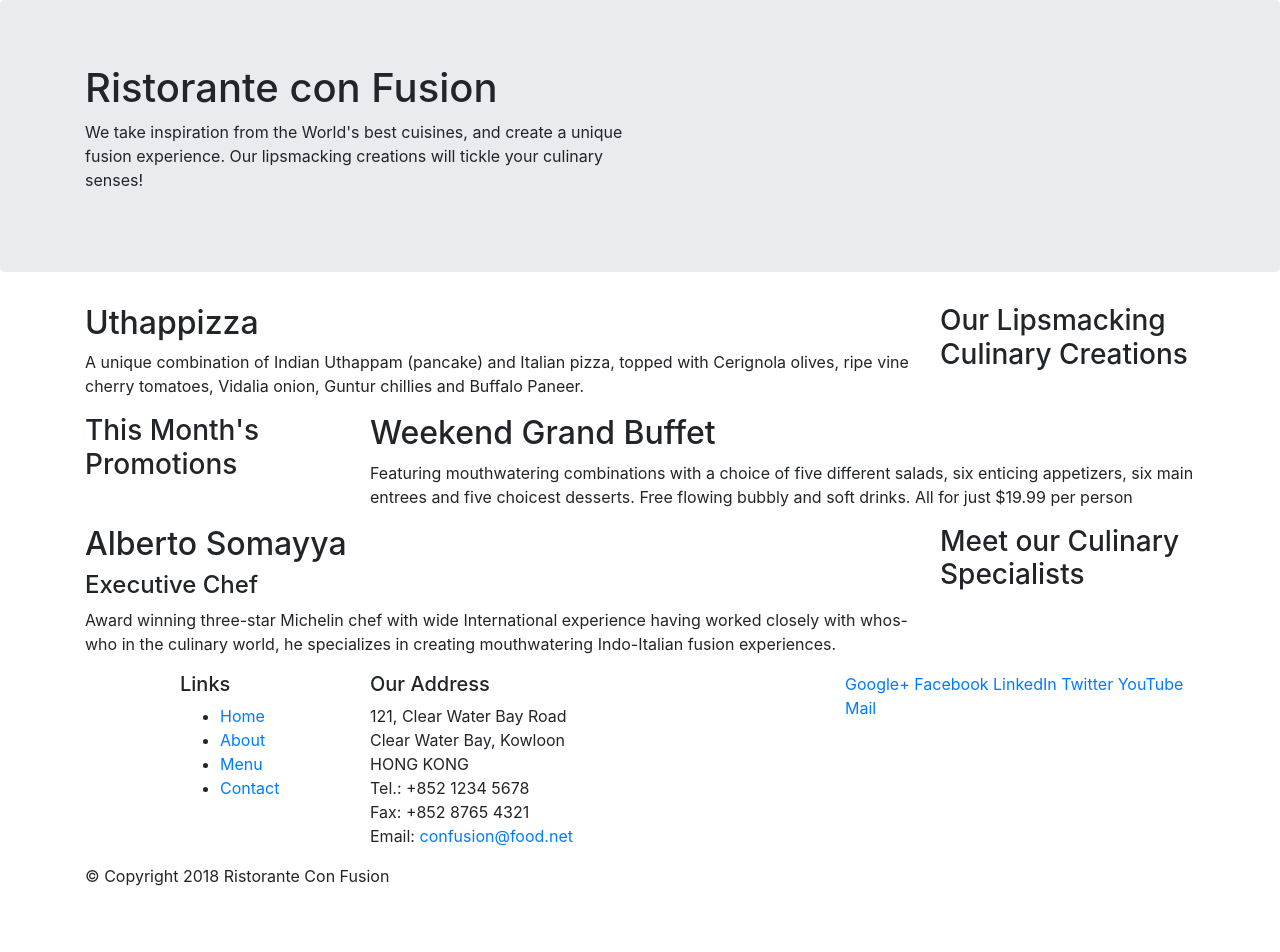
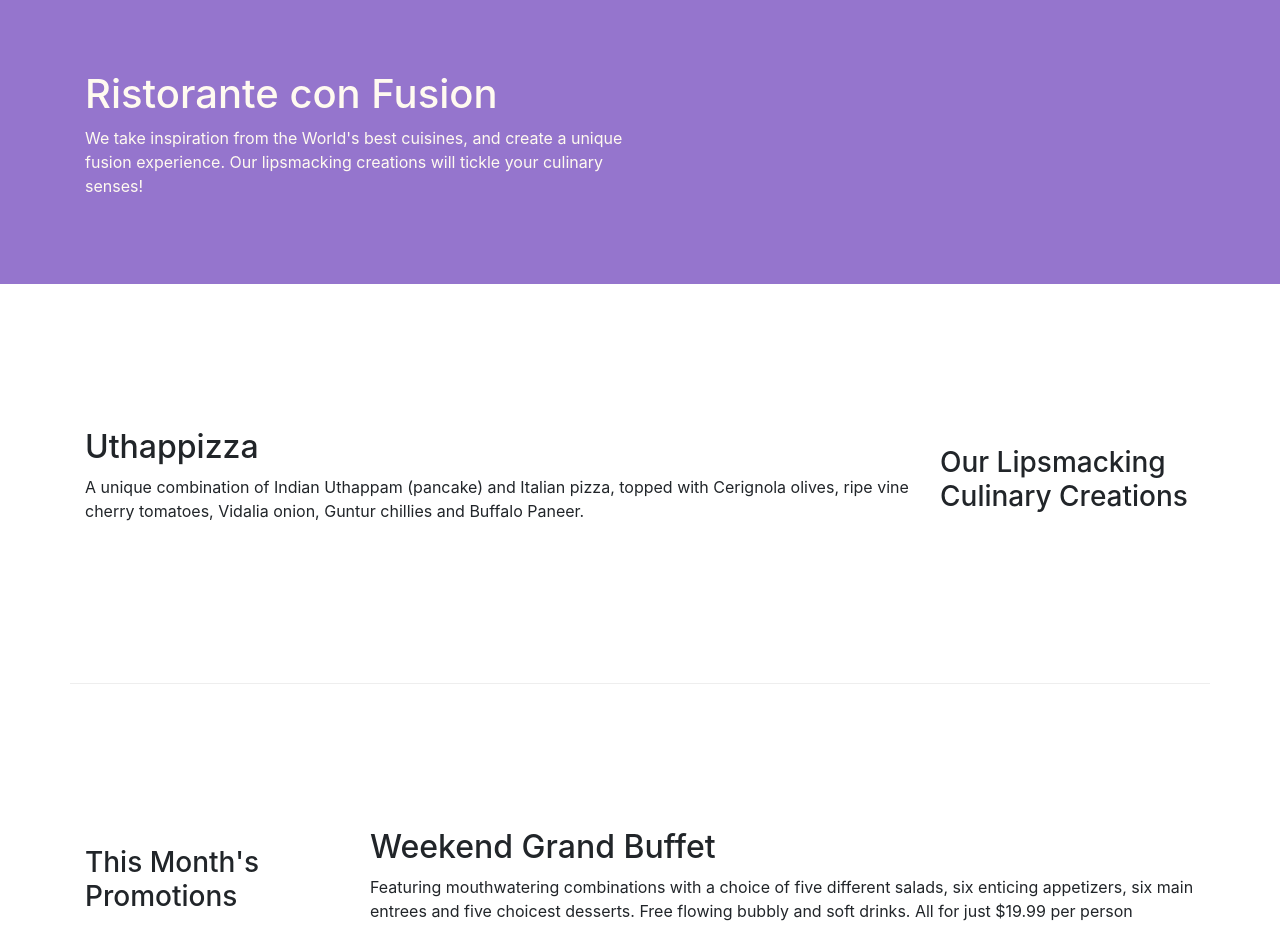
Before and after one commit to Bareqjamal/Git, a website: page index.html in a window 1280 px wide. Shown: the top 952 px of the page. Before the commit the page ends 904 px from the top, so only its background shows below. Drawn offline with nearby package versions, Linux system fonts and the light colour scheme.

Commit message:
assignment

```diff
--- /dev/null
+++ b/css/styles.css
@@ -0,0 +1,29 @@
+.row-header{
+    margin:0px auto;
+    padding:0px;
+}
+
+.row-content {
+    margin:0px auto;
+    padding: 50px 0px 50px 0px;
+    border-bottom: 1px ridge;
+    min-height:400px;
+}
+
+.footer{
+    background-color: #D1C4E9;
+    margin:0px auto;
+    padding: 20px 0px 20px 0px;
+}
+.jumbotron1 {
+    padding:70px 30px 70px 30px;
+    margin:0px auto;
+    color:floralwhite;
+    background: #9575CD ;
+}
+
+address{
+    font-size:80%;
+    margin:0px;
+    color:#0f0f0f;
+}
--- a/index.html
+++ b/index.html
@@ -5,17 +5,18 @@
         <meta charset="utf-8">
         <meta name="viewport" content="width=device-width, initial-scale=1, shrink-to-fit=no">
         <meta http-equiv="x-ua-compatible" content="ie=edge">
+        <link rel="stylesheet" href="css/styles.css">
+        <!-- Bootstrap CSS -->
 
-        <!-- Bootstrap CSS -->
         <link rel="stylesheet" href="node_modules/bootstrap/dist/css/bootstrap.min.css">
          <title>Ristorante Con Fusion</title>
 </head>
 
 <body>
 
-    <header class="jumbotron">
+    <header class="jumbotron1">
         <div class="container">
-            <div  class="row">
+            <div  class="row row-header">
                 <div class="col-12 col-sm-6">
                     <h1>Ristorante con Fusion</h1>
                     <p>We take inspiration from the World's best cuisines, and create a unique fusion experience. Our lipsmacking creations will tickle your culinary senses!</p>
@@ -27,7 +28,7 @@
     </header>
 
     <div class="container">
-        <div class="row">
+        <div class="row row-content align-items-center">
             <div class="col-12 col-sm-4 order-sm-last col-md-3">
                 <h3>Our Lipsmacking Culinary Creations</h3>
             </div>
@@ -38,7 +39,7 @@
         </div>
 
 
-        <div class="row">
+        <div class="row row-content align-items-center">
             <div class="col-12 col-sm-4 col-md-3">
                 <h3>This Month's Promotions</h3>
             </div>
@@ -48,7 +49,7 @@
             </div>
         </div>
 
-        <div class="row">
+        <div class="row row-content align-items-center">
             <div class="col-12 col-sm-4 order-sm-last col-md-3">
                 <h3>Meet our Culinary Specialists</h3>
             </div>
@@ -62,10 +63,10 @@
 
     <footer>
         <div class="container">
-            <div class="row">
+            <div class="row footer">
                 <div class="col-4 offset-1 col-sm-2">
                     <h5>Links</h5>
-                    <ul>
+                    <ul class="list-unstyled">
                         <li><a href="#">Home</a></li>
                         <li><a href="#">About</a></li>
                         <li><a href="#">Menu</a></li>
@@ -83,8 +84,8 @@
 		              Email: <a href="mailto:confusion@food.net">confusion@food.net</a>
 		           </address>
                 </div>
-                <div class="col-4 col-sm-4">
-                    <div>
+                <div class="col-4 col-sm-4 align-self-center">
+                    <div class="text-center">
                         <a href="http://google.com/+">Google+</a>
                         <a href="http://www.facebook.com/profile.php?id=">Facebook</a>
                         <a href="http://www.linkedin.com/in/">LinkedIn</a>
@@ -94,7 +95,7 @@
                     </div>
                 </div>
            </div>
-           <div class="row">
+           <div class="row justify-content-center">
                 <div class="col-auto">
                     <p>© Copyright 2018 Ristorante Con Fusion</p>
                 </div>
```
Also changed, not shown: aboutus.html (added, +125 -0 lines).
